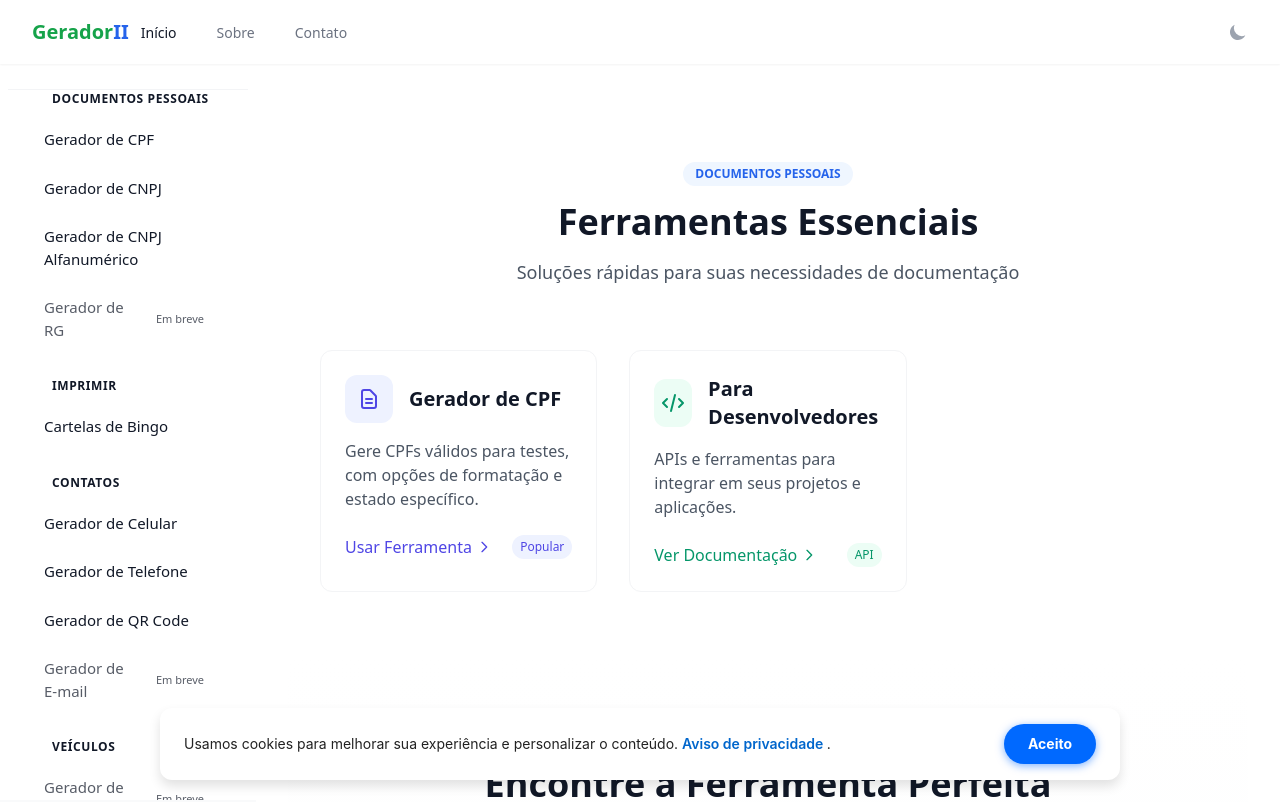
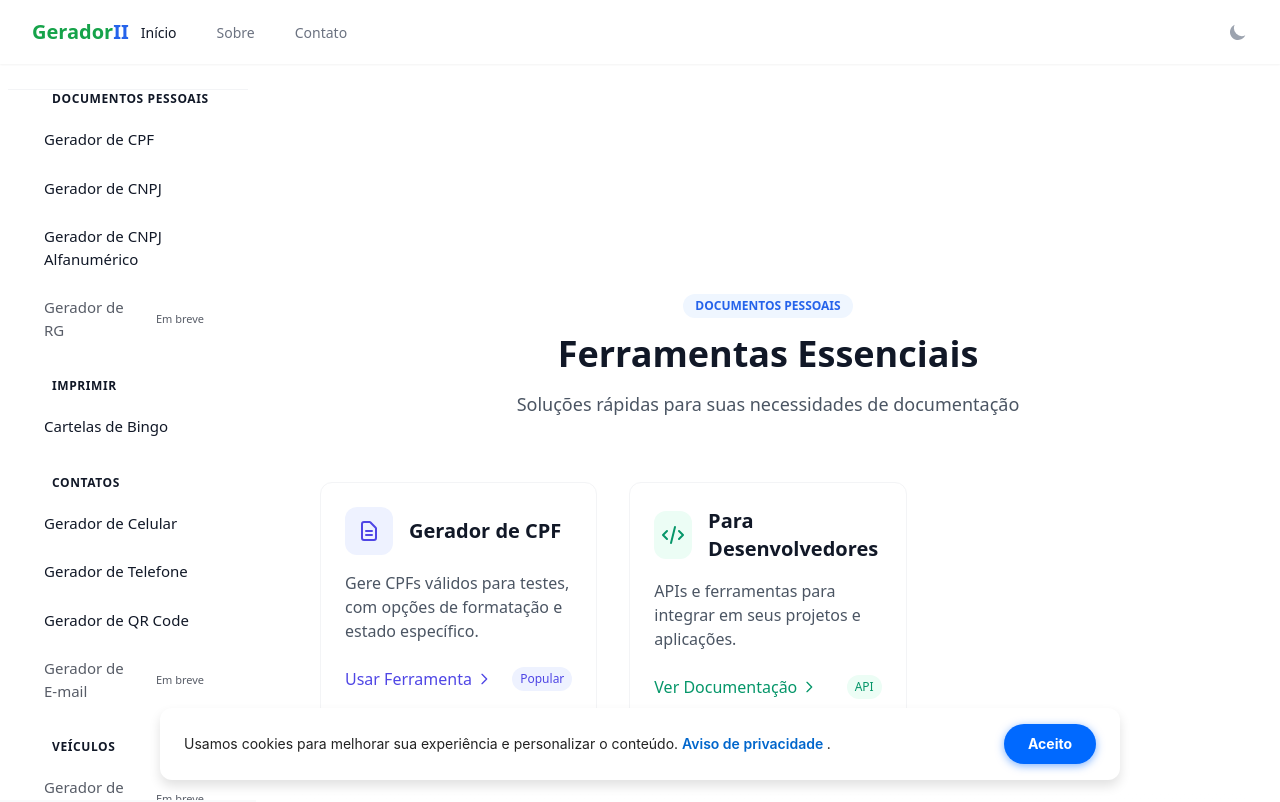
Before and after one commit to silasstoned47/gerador, a Nuxt app: page / in a window 1280 px wide. Shown: the top 802 px of the page. Built offline with nearby package versions, Linux system fonts and the light colour scheme.

Commit message:
Implementado adsense script e block

```diff
--- /dev/null
+++ b/components/AdSense.vue
@@ -0,0 +1,31 @@
+<template>
+  <div class="adsense-container my-4 text-center">
+    <!-- Content1 -->
+    <ins class="adsbygoogle"
+         style="display:block"
+         data-ad-client="ca-pub-3743088030638764"
+         data-ad-slot="6441683637"
+         data-ad-format="auto"
+         data-full-width-responsive="true"></ins>
+  </div>
+</template>
+
+<script setup>
+import { onMounted } from 'vue';
+
+onMounted(() => {
+  try {
+    (window.adsbygoogle = window.adsbygoogle || []).push({});
+  } catch (e) {
+    console.error('AdSense error:', e);
+  }
+});
+</script>
+
+<style scoped>
+.adsense-container {
+  min-height: 100px; /* Placeholder height to minimize CLS */
+  width: 100%;
+  overflow: hidden;
+}
+</style>
--- a/layouts/default.vue
+++ b/layouts/default.vue
@@ -28,6 +28,7 @@
       <main class="flex-1 overflow-auto focus:outline-none lg:ml-64 w-full bg-white pt-4">
         <div class="min-h-[calc(100vh-4rem)] px-4 sm:px-6 lg:px-8">
           <div class="max-w-7xl mx-auto">
+            <AdSense />
             <slot />
           </div>
         </div>
--- a/nuxt.config.ts
+++ b/nuxt.config.ts
@@ -32,6 +32,13 @@ export default defineNuxtConfig({
       ],
       link: [
         { rel: 'canonical', href: 'https://geradorii.com' }
+      ],
+      script: [
+        {
+          src: 'https://pagead2.googlesyndication.com/pagead/js/adsbygoogle.js?client=ca-pub-3743088030638764',
+          async: true,
+          crossorigin: 'anonymous'
+        }
       ]
     }
   },
```
